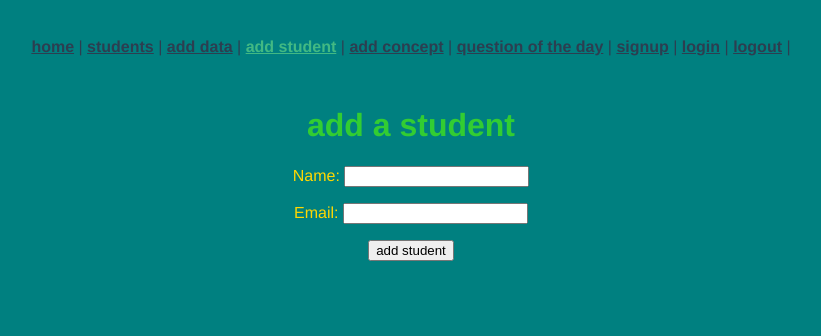
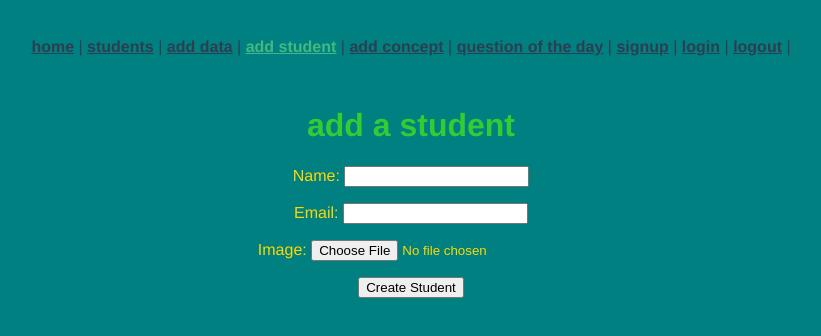
Before and after one commit to jeffspatafora/student-assessment-tracker-app-frontend, a Vue app: page /studentcreate in a window 1280 px wide. Shown: the top 336 px of the page, without its empty margins (229-1050 px from the left). Built offline with nearby package versions, Linux system fonts and the light colour scheme; no server answers.

Commit message:
modifies StudentCreate.vue to work with student image upload, uses AboutView.vue for testing

```diff
--- a/src/views/AboutView.vue
+++ b/src/views/AboutView.vue
@@ -1,5 +1,51 @@
+<script>
+import axios from "axios";
+
+export default {
+  data: function () {
+    return {
+      message: "Add a Student",
+      image: "",
+      studentName: "",
+      studentEmail: ""
+    };
+  },
+  created: function () { },
+  methods: {
+    setFile: function (event) {
+      if (event.target.files.length > 0) {
+        this.image = event.target.files[0];
+      }
+    },
+    submit: function () {
+      var formData = new FormData();
+      formData.append("name", this.studentName);
+      formData.append("email", this.studentEmail);
+      formData.append("image", this.image);
+
+      axios.post("/students", formData).then(response => {
+        console.log(response.data);
+        this.$refs.fileInput.value = "";
+        this.$router.push('/students');
+      });
+    },
+  },
+};
+</script>
+
 <template>
-  <div class="about">
-    <h1>This is an about page</h1>
+
+  <div>
+    <form v-on:submit.prevent="submit()">
+      <p>Name: <input type="text" v-model="studentName" /></p>
+      <p>Email: <input type="text" v-model="studentEmail" /></p>
+      <p>
+        Image: <input type="file" v-on:change="setFile($event)" ref="fileInput">
+      </p>
+      <input type="submit" value="Create Student">
+    </form>
   </div>
 </template>
+
+<style>
+</style>
--- a/src/views/StudentCreate.vue
+++ b/src/views/StudentCreate.vue
@@ -1,4 +1,60 @@
 <script>
+import axios from "axios";
+
+export default {
+  data: function () {
+    return {
+      message: "add a student",
+      image: "",
+      studentName: "",
+      studentEmail: ""
+    };
+  },
+  created: function () { },
+  methods: {
+    setFile: function (event) {
+      if (event.target.files.length > 0) {
+        this.image = event.target.files[0];
+      }
+    },
+    submit: function () {
+      var formData = new FormData();
+      formData.append("name", this.studentName);
+      formData.append("email", this.studentEmail);
+      formData.append("image", this.image);
+
+      axios.post("/students", formData).then(response => {
+        console.log(response.data);
+        this.$refs.fileInput.value = "";
+        this.$router.push('/students');
+      });
+    },
+  },
+};
+</script>
+
+<template>
+  <div class="students-create">
+    <h1>{{ message }}</h1>
+  </div>
+  <div>
+    <form v-on:submit.prevent="submit()">
+      <p>Name: <input type="text" v-model="studentName" /></p>
+      <p>Email: <input type="text" v-model="studentEmail" /></p>
+      <p>
+        Image: <input type="file" v-on:change="setFile($event)" ref="fileInput">
+      </p>
+      <input type="submit" value="Create Student">
+    </form>
+  </div>
+</template>
+
+<style>
+</style>
+
+
+
+<!-- <script>
 import axios from "axios";
 
 export default {
@@ -35,4 +91,4 @@ export default {
 </template>
 
 <style>
-</style>
+</style> -->
```
